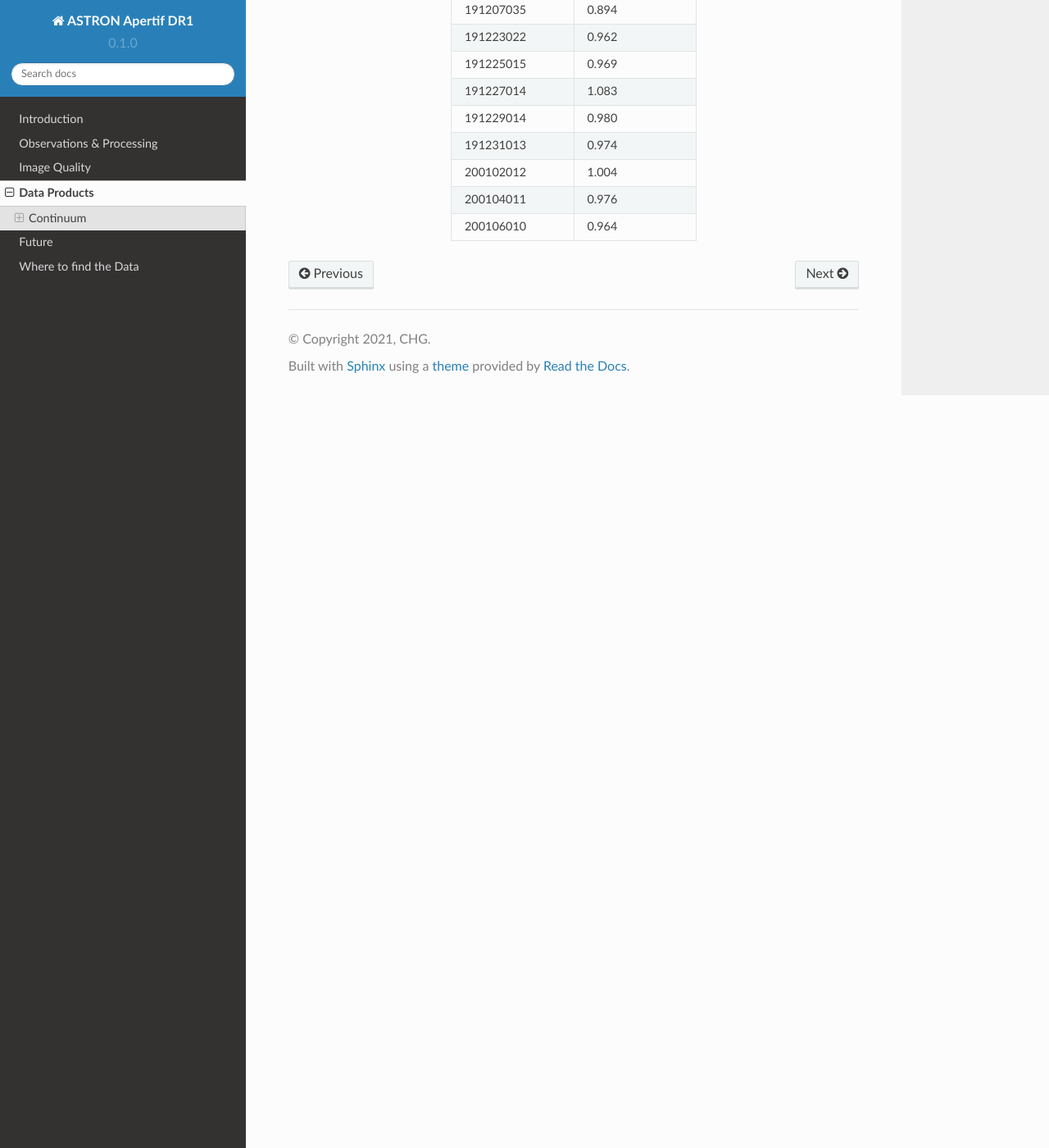
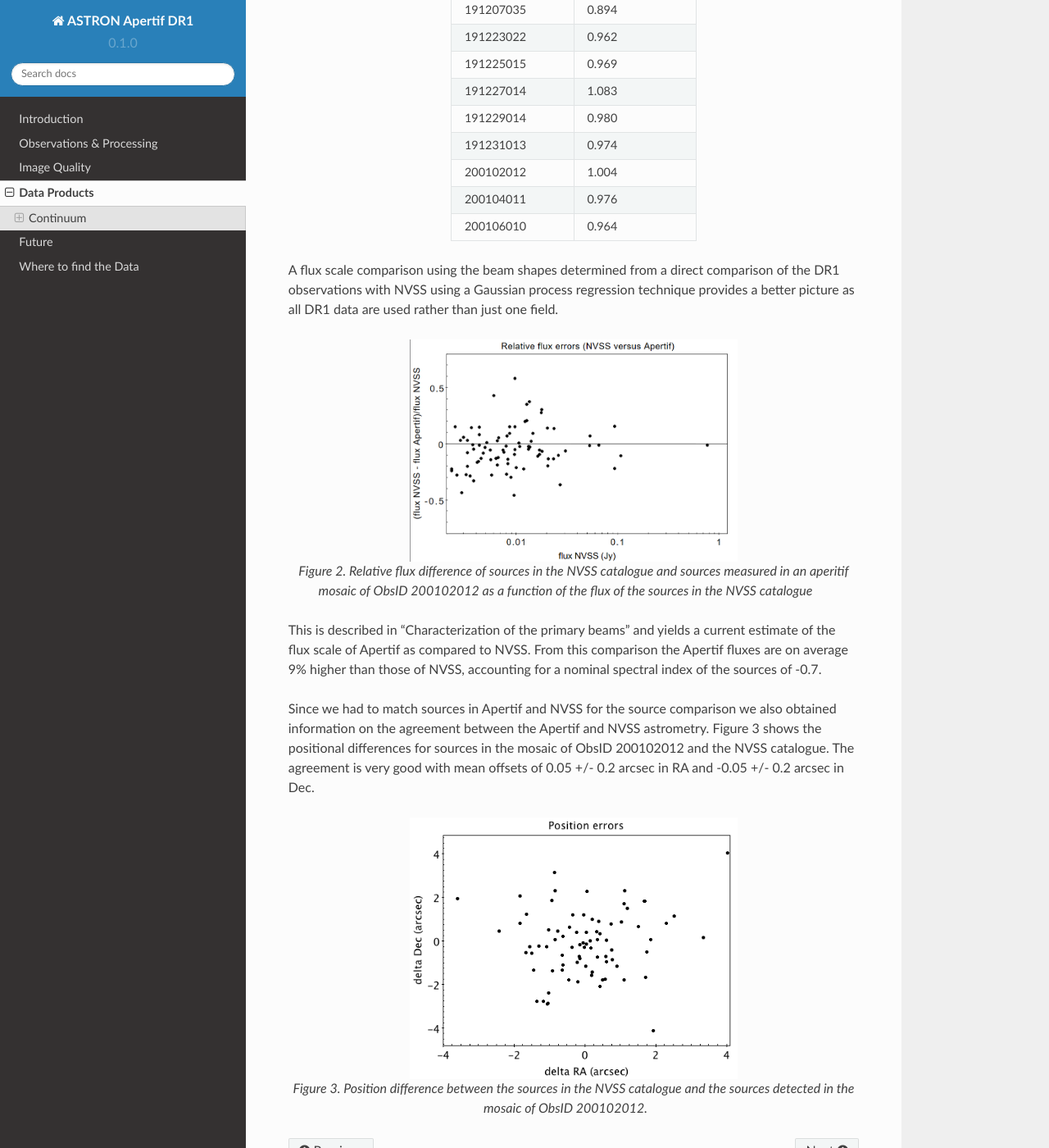
Before and after one commit to CelestinBananas/ASTRON_APERTIF_DR1, a Sphinx documentation site: the page built from docs/source/data_products.rst, in a window 1280 px wide and 1400 px high, scrolled down 3192 px. Shown: the whole window at 82% size. Built offline with Sphinx 7.4.7 and the Read the Docs theme 2.0.0, drawn with Linux system fonts in a browser that asks for light colours; some of the changed lines change nothing that is shown.

Commit message:
fixed images not showing

```diff
--- a/docs/source/data_products.rst
+++ b/docs/source/data_products.rst
@@ -54,6 +54,7 @@ The overall consistency is very good with a mean of 1.014 and an rms of 4% . If
 An example of two observations (ObsID 200106010 and 190909049, observed at 06.01.2020 and 09.09.2019 respectively) compared to one another is shown in Figure 1. Plotted is the relative difference in flux versus the flux in the 06.01.2020 observation.
 
 .. figure:: images/flux_cmp_1.png
+  :align: center
   :width: 400
   :alt: Relative flux error
 
@@ -79,22 +80,22 @@ Table 2 captures the comparison of the individual mosaics with the NVSS. For eac
   200104011, 0.976
   200106010, 0.964
 
-.. A flux scale comparison using the beam shapes determined from a direct comparison of the DR1 observations with NVSS using a Gaussian process regression technique provides a better picture as all DR1 data are used rather than just one field.
-..
-.. .. image:: images/flux_cmp_2.png
-..   :align: center
-..   :width: 400
-..   :alt: Relative flux error
-..
-..   Figure 2. Relative flux difference of sources in the NVSS catalogue and sources measured in an aperitif mosaic of ObsID 200102012 as a function of the flux of the sources in the NVSS catalogue
-..
-.. This is described in "Characterization of the primary beams" and yields a current estimate of the flux scale of Apertif as compared to NVSS. From this comparison the Apertif fluxes are on average 9% higher than those of NVSS, accounting for a nominal spectral index of the sources of -0.7.
-..
-.. Since we had to match sources in Apertif and NVSS for the source comparison we also obtained information on the agreement between the Apertif and NVSS astrometry. Figure 3 shows the positional differences for sources in the mosaic of ObsID 200102012 and the NVSS catalogue. The agreement is very good with mean offsets of 0.05 +/- 0.2  arcsec in RA and -0.05 +/- 0.2  arcsec in Dec.
-..
-.. .. image:: images/flux_cmp_3.png
-..   :align: center
-..   :width: 400
-..   :alt: Relative flux error
-..
-..   Figure 3. Position difference between the sources in the NVSS catalogue and the sources detected in the mosaic of ObsID 200102012.
+A flux scale comparison using the beam shapes determined from a direct comparison of the DR1 observations with NVSS using a Gaussian process regression technique provides a better picture as all DR1 data are used rather than just one field.
+
+.. figure:: images/flux_cmp_2.png
+  :align: center
+  :width: 400
+  :alt: Relative flux error
+
+  Figure 2. Relative flux difference of sources in the NVSS catalogue and sources measured in an aperitif mosaic of ObsID 200102012 as a function of the flux of the sources in the NVSS catalogue
+
+This is described in "Characterization of the primary beams" and yields a current estimate of the flux scale of Apertif as compared to NVSS. From this comparison the Apertif fluxes are on average 9% higher than those of NVSS, accounting for a nominal spectral index of the sources of -0.7.
+
+Since we had to match sources in Apertif and NVSS for the source comparison we also obtained information on the agreement between the Apertif and NVSS astrometry. Figure 3 shows the positional differences for sources in the mosaic of ObsID 200102012 and the NVSS catalogue. The agreement is very good with mean offsets of 0.05 +/- 0.2  arcsec in RA and -0.05 +/- 0.2  arcsec in Dec.
+
+.. figure:: images/flux_cmp_3.png
+  :align: center
+  :width: 400
+  :alt: Relative flux error
+
+  Figure 3. Position difference between the sources in the NVSS catalogue and the sources detected in the mosaic of ObsID 200102012.
```
